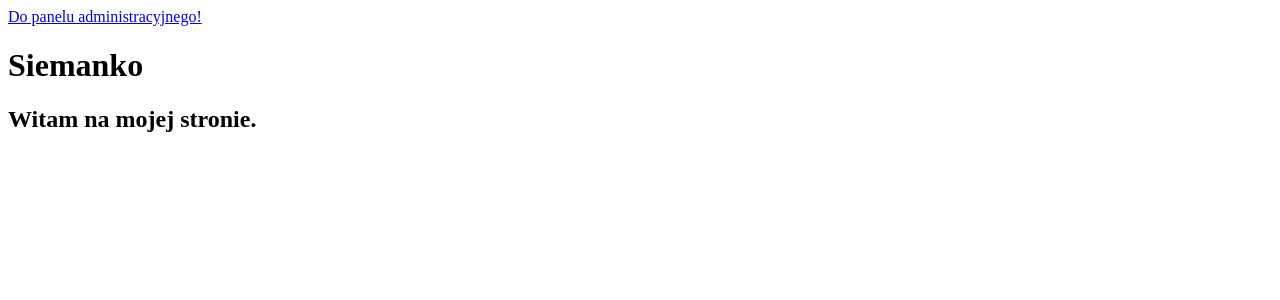
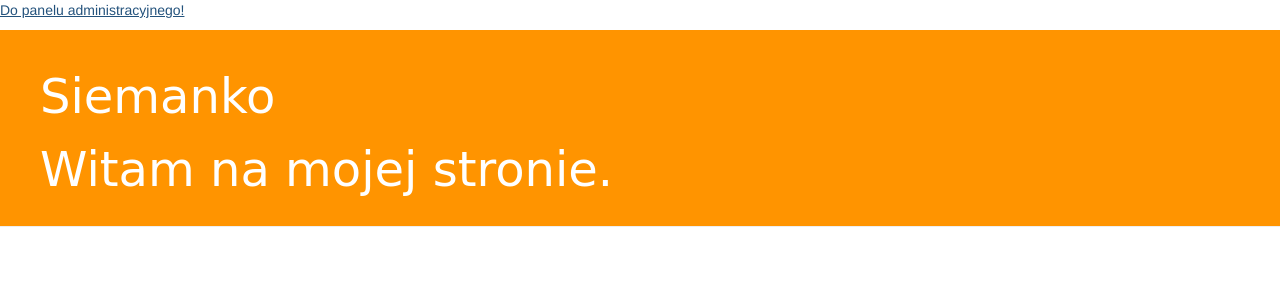
Before and after one commit to bartoszmaka/first-django-blog, a Django app: page / in a window 1280 px wide. Shown: the top 300 px of the page. Run offline with Django 3.2, Linux system fonts and the light colour scheme; data that the repository does not hold is empty; some libraries are stand-ins or nearby versions.

Commit message:
css stuff

```diff
--- a/blog/templates/blog/post_list.html
+++ b/blog/templates/blog/post_list.html
@@ -1,25 +1,36 @@
+{% load staticfiles %}
 <html>
 <head>
-
+    <link rel="stylesheet" href="//maxcdn.bootstrapcdn.com/bootstrap/3.2.0/css/bootstrap.min.css">
+    <link rel="stylesheet" href="//maxcdn.bootstrapcdn.com/bootstrap/3.2.0/css/bootstrap-theme.min.css">
+    <link rel="stylesheet" href="{% static 'css/blog.css' %}">
 </head>
 <body>
+
 <div id="admin-login">
-    <a href="/admin">
-        <p>Do panelu administracyjnego! </p>
-    </a>
+    <a href="/admin"><p>Do panelu administracyjnego! </p></a>
 </div>
+
+<div class="page-header">
     <h1>Siemanko</h1>
     <h2>Witam na mojej stronie.</h2>
-<div name="posts">
+</div>
+
+<div class="posts">
     {% for post in posts %}
+        <div class="post">
             <div class="post-date">
                 <p>Published: {{ post.publish_date }}</p>
             </div>
             <div class="post-title">
-            <h4>{{ post.title }}</h4>
+                <h5>{{ post.title }}</h5>
             </div>
             <div class="post-content'">
                 <p>{{ post.content|linebreaks }}</p>
+            </div>
+            <div class="post-author">
+                <p>{{ post.author }}</p>
+            </div>
         </div>
     {% endfor %}
 </div>
--- a/mysite/settings.py
+++ b/mysite/settings.py
@@ -102,3 +102,6 @@ USE_TZ = True
 
 STATIC_URL = '/static/'
 STATIC_ROOT = os.path.join(BASE_DIR, 'public', 'static')
+STATICFILES_DIRS = (
+    os.path.join(BASE_DIR, "static"),
+)
--- /dev/null
+++ b/static/css/blog.css
@@ -0,0 +1,35 @@
+h1, h2 {
+    color: #993300;
+}
+h1 {
+    color: #FCA205;
+    font-family: 'Lobster';
+}
+.page-header {
+    background-color: #ff9400;
+    margin-top: 0;
+    padding: 20px 20px 20px 40px;
+}
+
+.page-header h1, .page-header h2 {
+    color: #ffffff;
+    font-size: 36pt;
+    text-decoration: none;
+}
+
+.posts {
+    margin-left: 40px;
+}
+
+h1, h2, h3, h4 {
+    font-family: 'Lobster', cursive;
+}
+
+.post-date {
+    float: right;
+    color: #828282;
+}
+
+.post {
+    margin-bottom: 70px;
+}
```
Lines whose indentation alone changed are shown as unchanged.
